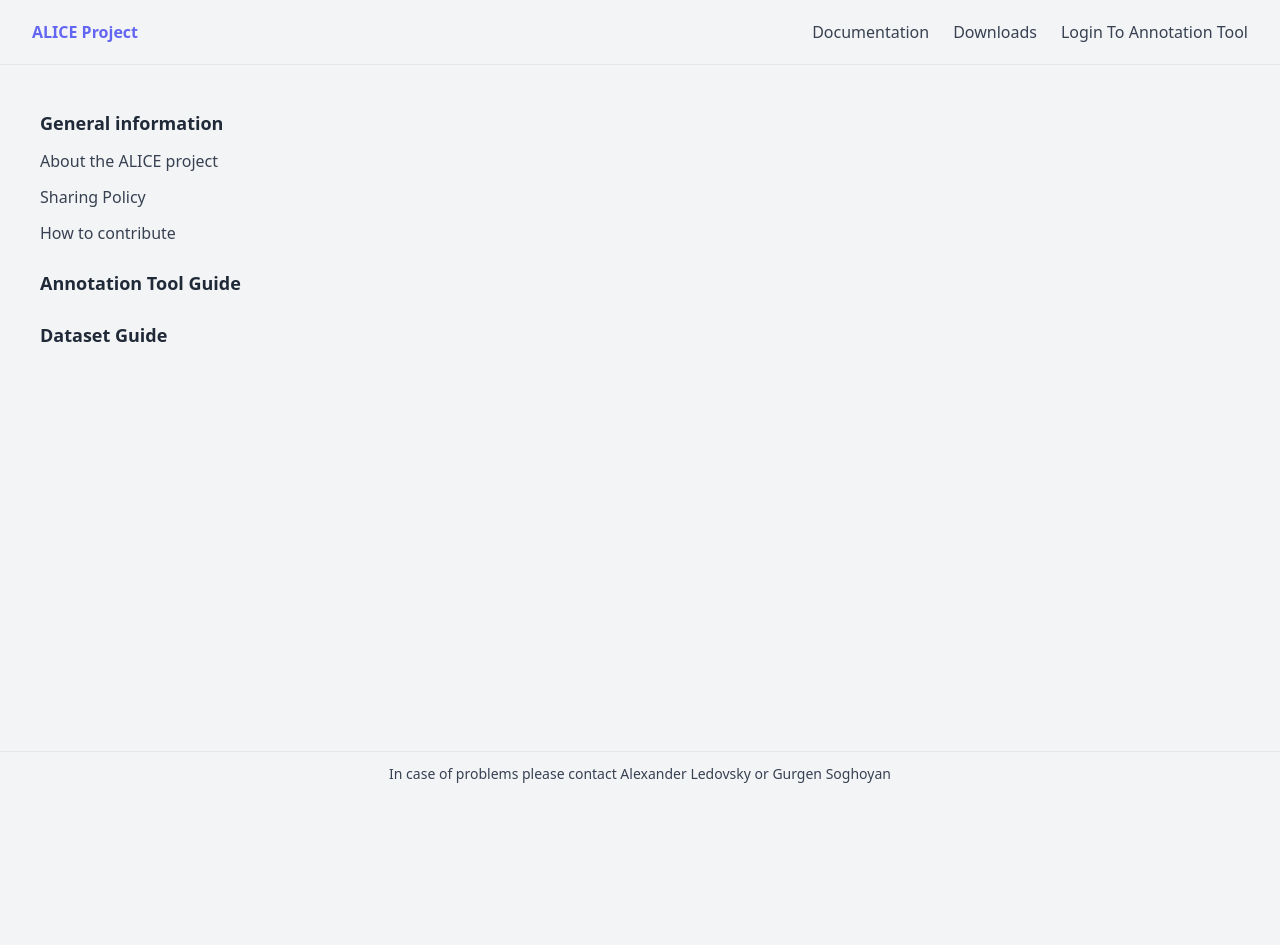
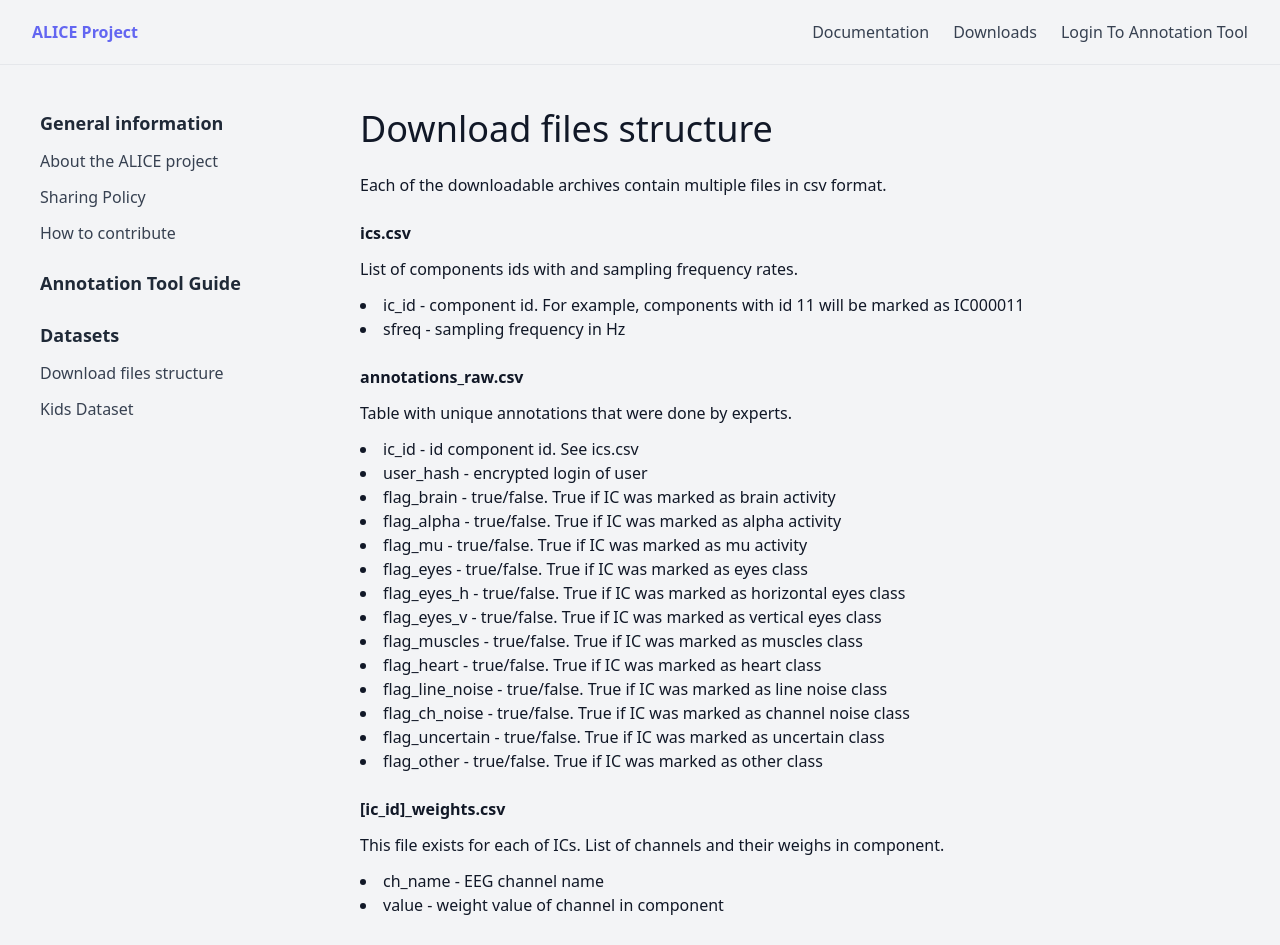
Before and after one commit to ledovsky/eeg-ic-annotation, a React (Create React App) app in the folder front/: page /docs/datasets-structure in a window 1280 px wide. Shown: the top 945 px of the page. Before the commit the page ends 800 px from the top, so only its background shows below. Built offline with nearby package versions, Linux system fonts and the light colour scheme.

Commit message:
added docs

```diff
--- a/front/src/components/DocsPage.jsx
+++ b/front/src/components/DocsPage.jsx
@@ -4,6 +4,8 @@ import { BrowserRouter as Router, Switch, Route, Redirect, Link } from 'react-ro
 import GeneralAbout from '../docs/GeneralAbout';
 import GeneralSharing from '../docs/GeneralSharing';
 import GeneralContribute from '../docs/GeneralContribute';
+import DatasetsKids from '../docs/DatasetsKids';
+import DatasetsStructure from '../docs/DatasetsStructure';
 
 function SidebarItem (props) {
   return (
@@ -32,7 +34,9 @@ function DocsPage (props) {
         <SidebarSubItem url='/docs/contribute'>How to contribute</SidebarSubItem>
         <SidebarItem>Annotation Tool Guide</SidebarItem>
         {/* <SidebarSubItem>Getting started</SidebarSubItem> */}
-        <SidebarItem>Dataset Guide</SidebarItem>
+        <SidebarItem>Datasets</SidebarItem>
+        <SidebarSubItem url='/docs/datasets-structure'>Download files structure</SidebarSubItem>
+        <SidebarSubItem url='/docs/datasets-kids'>Kids Dataset</SidebarSubItem>
       </div>
       <div className="col-span-3 px-10 mt-6">
         <Switch>
@@ -42,6 +46,8 @@ function DocsPage (props) {
           <Route path="/docs/about" component={GeneralAbout} />
           <Route path="/docs/sharing-policy" component={GeneralSharing} />
           <Route path="/docs/contribute" component={GeneralContribute} />
+          <Route path="/docs/datasets-structure" component={DatasetsStructure} />
+          <Route path="/docs/datasets-kids" component={DatasetsKids} />
         </Switch>
 
       </div>
--- /dev/null
+++ b/front/src/docs/DatasetsKids.jsx
@@ -0,0 +1,16 @@
+import React from 'react';
+import { DocsTitle, DocsHeader, DocsParagraph } from '../common/DocsCommon';
+
+function DatasetsKids (props) {
+  return (
+    <>
+      <DocsTitle>Kids Dataset</DocsTitle>
+      <DocsHeader>Data acquisition</DocsHeader>
+      <DocsParagraph>Dataset was obtained from 20 typically developing children. The auditory odd-ball paradigm was applied during EEG recording where the standard stimulus was short 1000Hz signal (80%), and deviant stimuli were 1020Hz (10%) and 980Hz (10%). The duration of the signal was 50 ms and the interstimulus interval was 400ms.</DocsParagraph>
+      <DocsHeader>Preprocessing</DocsHeader>
+      <DocsParagraph>Obtained data were filtered (0.1 - 40 Hz) and divided into epochs (-500; 800 s) where noisy epochs were removed by threshold (350 mV). Only first 650 epochs were used for posterior ICA decomposition (FASTICA) with resampling on the level of 250 Hz. Final data consisted of 30 ICA components and uploaded into ALICE. All preprocessing steps were done using MNE Python package.</DocsParagraph>
+    </>
+  )
+}
+
+export default DatasetsKids;
--- /dev/null
+++ b/front/src/docs/DatasetsStructure.jsx
@@ -0,0 +1,62 @@
+import React from 'react';
+import { DocsTitle, DocsHeader, DocsParagraph } from '../common/DocsCommon';
+
+function DatasetsStructure (props) {
+  return (
+    <>
+      <DocsTitle>Download files structure</DocsTitle>
+      <DocsParagraph>Each of the downloadable archives contain multiple files in csv format.</DocsParagraph>
+
+      <DocsHeader>ics.csv</DocsHeader>
+      <DocsParagraph>List of components ids with and sampling frequency rates.</DocsParagraph>
+      <DocsParagraph>
+        <ul className="list-disc list-inside">
+          <li>ic_id - component id. For example, components with id 11 will be marked as IC000011</li>
+          <li>sfreq - sampling frequency in Hz</li>
+        </ul>
+      </DocsParagraph>
+
+      <DocsHeader>annotations_raw.csv</DocsHeader>
+      <DocsParagraph>Table with unique annotations that were done by experts.</DocsParagraph>
+      <DocsParagraph>
+        <ul className="list-disc list-inside">
+          <li>ic_id - id component id. See ics.csv</li>
+          <li>user_hash - encrypted login of user</li>
+          <li>flag_brain - true/false. True if IC was marked as brain activity</li>
+          <li>flag_alpha - true/false. True if IC was marked as alpha activity</li>
+          <li>flag_mu - true/false. True if IC was marked as mu activity</li>
+          <li>flag_eyes - true/false. True if IC was marked as eyes class</li>
+          <li>flag_eyes_h - true/false. True if IC was marked as horizontal eyes class</li>
+          <li>flag_eyes_v - true/false. True if IC was marked as vertical eyes class</li>
+          <li>flag_muscles - true/false. True if IC was marked as muscles class</li>
+          <li>flag_heart - true/false. True if IC was marked as heart class</li>
+          <li>flag_line_noise - true/false. True if IC was marked as line noise class</li>
+          <li>flag_ch_noise - true/false. True if IC was marked as channel noise class</li>
+          <li>flag_uncertain - true/false. True if IC was marked as uncertain class</li>
+          <li>flag_other - true/false. True if IC was marked as other class</li>
+        </ul>
+      </DocsParagraph>
+
+
+      <DocsHeader>[ic_id]_weights.csv</DocsHeader>
+      <DocsParagraph>This file exists for each of ICs. List of channels and their weighs in component.</DocsParagraph>
+      <DocsParagraph>
+        <ul className="list-disc list-inside">
+          <li>ch_name - EEG channel name</li>
+          <li>value - weight value of  channel in component</li>
+        </ul>
+      </DocsParagraph>
+
+      <DocsHeader>[ic_id]_weights.csv</DocsHeader>
+      <DocsParagraph>This file exists for each of ICs. IC time series</DocsParagraph>
+      <DocsParagraph>
+        <ul className="list-disc list-inside">
+          <li>epoch - id of epoch (if applicable)</li>
+          <li>value</li>
+        </ul>
+      </DocsParagraph>
+    </>
+  )
+}
+
+export default DatasetsStructure;
--- a/front/src/docs/GeneralContribute.jsx
+++ b/front/src/docs/GeneralContribute.jsx
@@ -1,11 +1,12 @@
 import React from 'react';
 import { DocsTitle, DocsParagraph } from '../common/DocsCommon';
+import ExternalLink from '../common/ExternalLink';
 
 function GeneralContribute (props) {
   return (
     <>
       <DocsTitle>How to contribute</DocsTitle>
-      <DocsParagraph>To be added</DocsParagraph>
+      <DocsParagraph>Please, contact <ExternalLink href="mailto:a.ledovsky@skoltech.ru">Alexander Ledovsky</ExternalLink></DocsParagraph>
     </>
   )
 }
--- a/front/src/docs/GeneralSharing.jsx
+++ b/front/src/docs/GeneralSharing.jsx
@@ -5,7 +5,7 @@ import Link from '../common/Link';
 function GeneralSharing (props) {
   return (
     <>
-      <DocsTitle>Sharing Policy</DocsTitle>
+      <DocsTitle>Kids Dataset</DocsTitle>
       <DocsParagraph>The ALICE project allows sharing ICs and provides a cross-review platform for IC labeling. Researchers from different projects will perform IC labeling for your datasets depending on your impact on the IC labeling of the previously uploaded datasets.</DocsParagraph>
       <DocsParagraph><Link href="/docs/contribute">How to share your IC datasets</Link></DocsParagraph>
     </>
```
